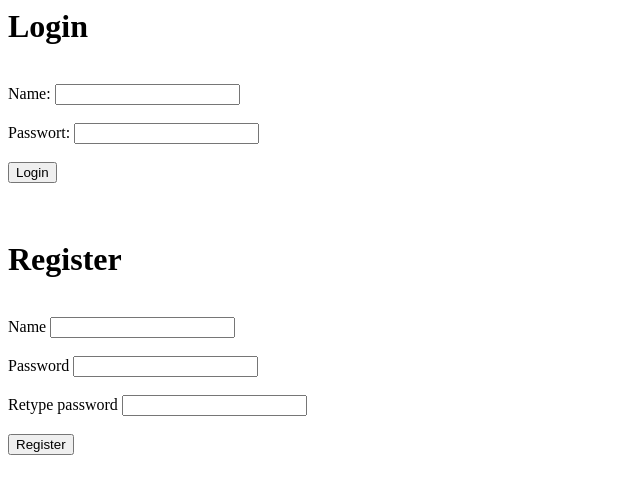
After one commit to oceanstevy/2023_Racing_1TPIF2, a PHP site: page /Interfaces/LoginSite.html in a window 1280 px wide. The commit adds this page. Shown: the top 494 px of the page, without its empty margins (0-640 px from the left). Run offline with PHP 8.4, Linux system fonts and the light colour scheme.

Commit message:
Login/Register Page

```diff
--- /dev/null
+++ b/Back-End/Interfaces/LoginSite.html
@@ -0,0 +1,47 @@
+<script>
+    $("#loginButton").click(() => {
+
+        let name = $("#loginName").val();
+        let pw = $("#loginPassword").val();
+
+        if (name != "" || pw != ""){
+            $.getJSON(path += "Back-End/login.php", "loginName=" + name + "&loginPassword=" + pw, (data) => {
+
+                if (data.errorCode === "success!") {
+
+                    alert("Erfolgreich eingeloggt");
+
+                }
+
+            });
+        }
+        else {
+            alert("Benutzername und/oder Passwort nicht eingegeben");
+        }
+
+    })
+</script>
+
+<h1>Login</h1><br>
+        <label for='loginName'>Name: </label>
+        <input id='loginName' name='loginName'  minlength="5" maxlength="50" type='text' required><br><br>
+        <label for='loginPassword'>Passwort: </label>
+
+        <input id='loginPassword' name='loginPassword'  minlength="5" maxlength="50" type='password' required><br><br>
+        <button id='loginButton' name='loginButton'>Login</button>
+
+
+<br><br><br>
+
+
+<h1>Register</h1><br>
+        <label for="Data_PlayerName">Name</label>
+        <input type="text" id="Data_PlayerName" minlength="5" maxlength="50" name="DATA_PlayerName" required><br><br>
+
+        <label for="DATA_Password">Password</label>
+        <input type="password" id="DATA_Password" minlength="5" maxlength="50" name="DATA_Password" required><br><br>
+
+        <label for="DATA_RE_Password">Retype password</label>
+        <input type="password" id="DATA_RE_Password" minlength="5" maxlength="50" name="DATA_RE_Password" required><br><br>
+
+<button id='RegisterButton' name='loginButton'>Register</button>
--- a/Back-End/Register.php
+++ b/Back-End/Register.php
@@ -1,7 +1,7 @@
 
 <!--Created by Jann-->
 
-<form method="post">
+
 
 	<label>
 		Name
@@ -21,8 +21,7 @@
 		<input type="password" maxlength="50" name="DATA_RE_Password" required >
 	</label>
     <br><br>
-	<button class="button-register" type="submit" name="BUTTON_Register">Register</button>
-</form>
+
 
 <?php
     require_once "Functions/Credentials.php";
--- a/Front-End/index.html
+++ b/Front-End/index.html
@@ -35,7 +35,7 @@
 
     //Login Page bekommen
     function GetLoginPage() {
-        $.get( path + "Back-End/LoginSite.php"  , function(data){
+        $.get( path + "Back-End/Interfaces/LoginSite.html"  , function(data){
             $( "body" ).html( data );
 
         })
```
Also changed, not shown: Back-End/LoginSite.php (deleted, +0 -36 lines).
